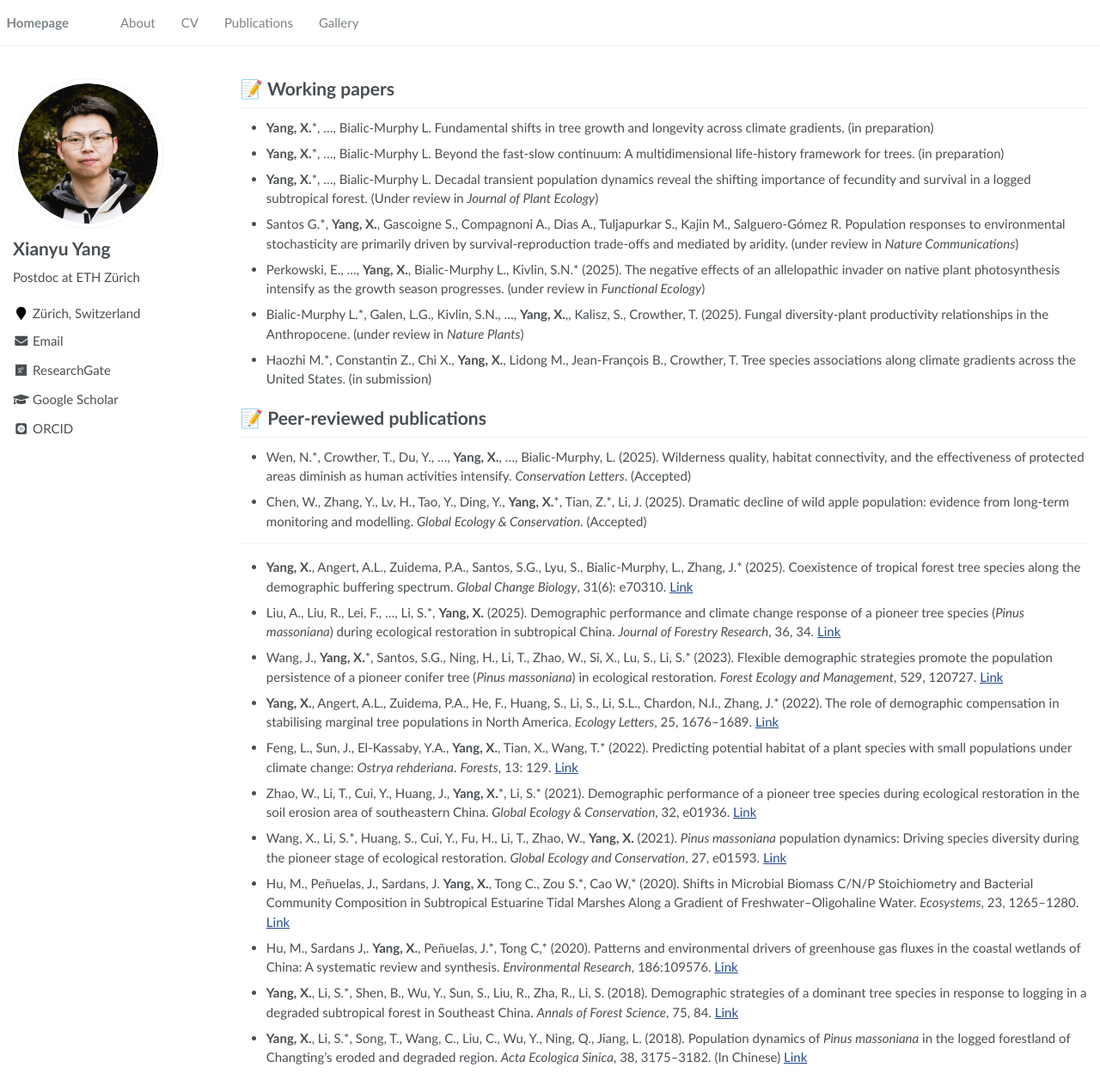
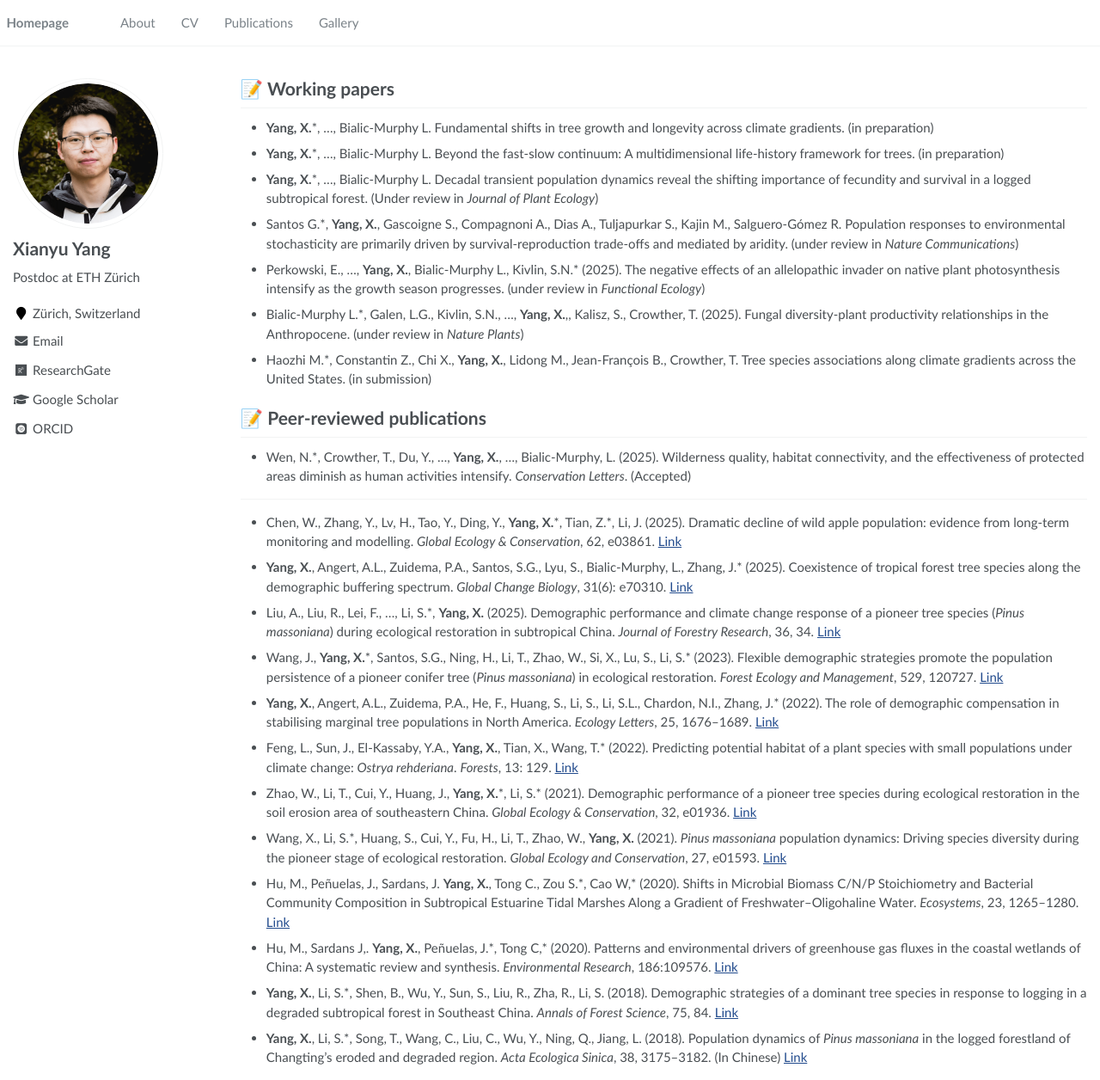
Before and after one commit to Xianyu-Yang/xianyu-yang.github.io, a Jekyll site: the page built from _pages/publications.md, in a window 1280 px wide and 1256 px high. Shown: the whole window at 86% size. Built offline with Jekyll 4.4.1, drawn with Linux system fonts in a browser that asks for light colours; some web fonts are replaced.

Commit message:
Update publications.md

```diff
--- a/_pages/publications.md
+++ b/_pages/publications.md
@@ -24,9 +24,9 @@ author_profile: true
 # 📝 Peer-reviewed publications
 - Wen, N.\*, Crowther, T., Du, Y., ..., **Yang, X.**, ..., Bialic-Murphy, L. (2025). Wilderness quality, habitat connectivity, and the effectiveness of protected areas diminish as human activities intensify. _Conservation Letters_. (Accepted)
 
-- Chen, W., Zhang, Y., Lv, H., Tao, Y., Ding, Y., **Yang, X.**\*, Tian, Z.\*, Li, J. (2025). Dramatic decline of wild apple population: evidence from long-term monitoring and modelling.  _Global Ecology & Conservation_. (Accepted)
+----------------------------
 
-----------------------------
+- Chen, W., Zhang, Y., Lv, H., Tao, Y., Ding, Y., **Yang, X.**\*, Tian, Z.\*, Li, J. (2025). Dramatic decline of wild apple population: evidence from long-term monitoring and modelling.  _Global Ecology & Conservation_, 62, e03861. [Link](https://www.sciencedirect.com/science/article/pii/S2351989425004627?via%3Dihub){:target="_blank"}
 
 -  **Yang, X.**, Angert, A.L., Zuidema, P.A., Santos, S.G., Lyu, S., Bialic-Murphy, L., Zhang, J.\* (2025). Coexistence of tropical forest tree species along the demographic buffering spectrum. _Global Change Biology_, 31(6): e70310. [Link](https://onlinelibrary.wiley.com/doi/10.1111/gcb.70310){:target="_blank"}
 
```
